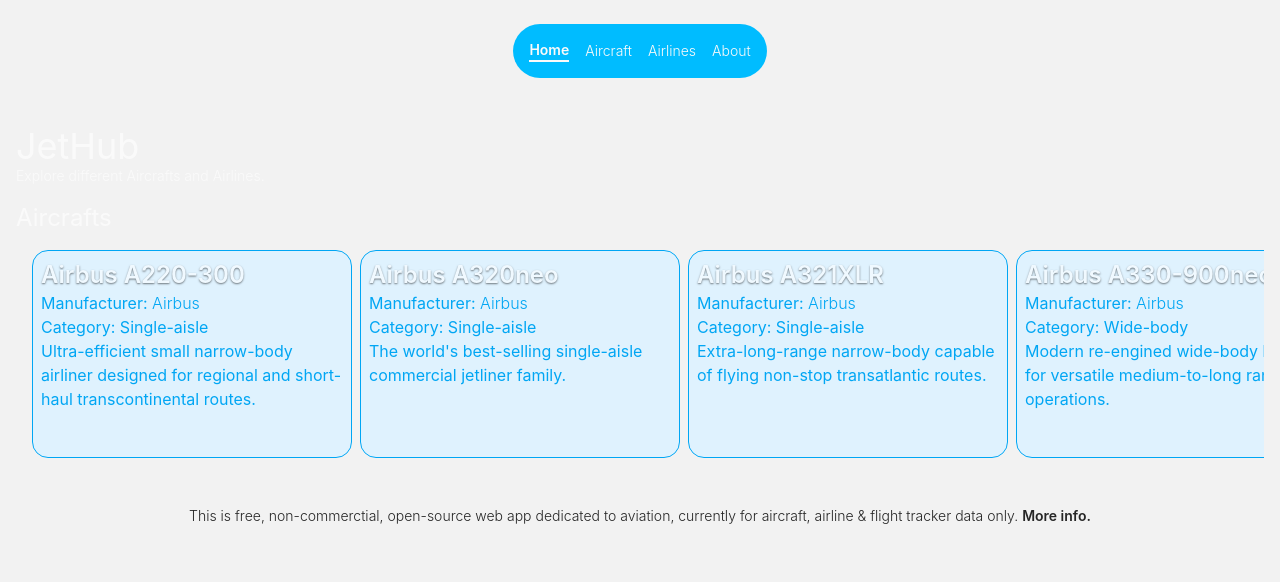
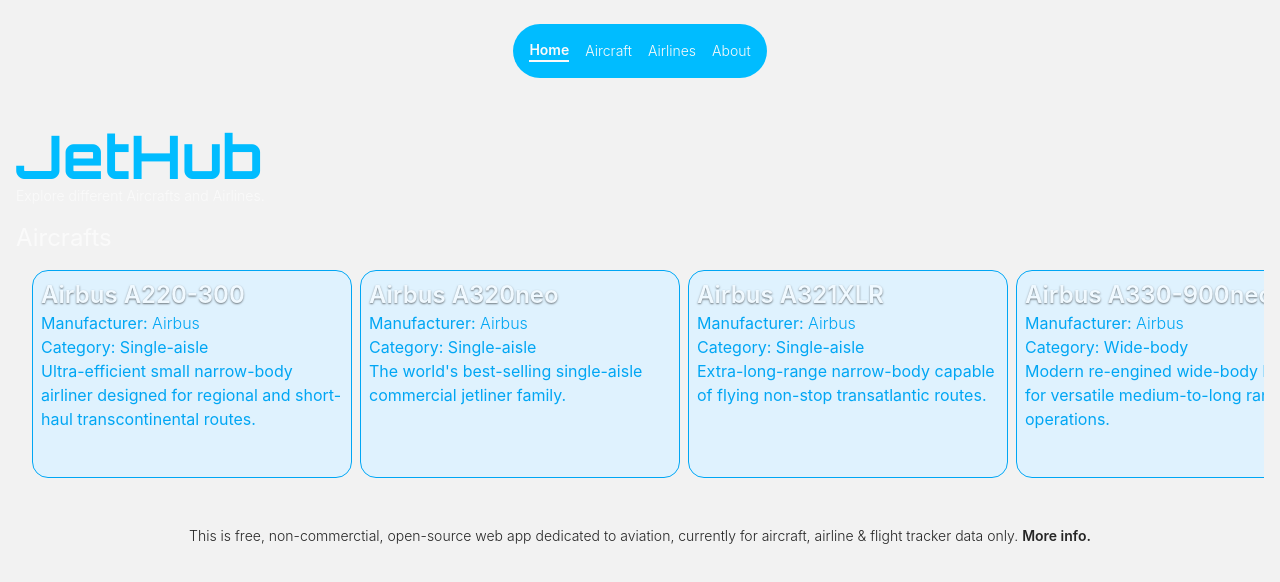
Before and after one commit to sandro-dev26/jethub, a React (Vite) app: page / in a window 1280 px wide. Shown: the top 582 px of the page. Built offline with nearby package versions, Linux system fonts and the light colour scheme.

Commit message:
Change main title font to Orbitron

```diff
--- a/src/index.css
+++ b/src/index.css
@@ -1,4 +1,9 @@
+@import url("https://fonts.googleapis.com/css2?family=Orbitron:wght@400..900&display=swap");
 @import "tailwindcss";
+
+@theme {
+  --font-orbitron: "Orbitron", sans-serif;
+}
 
 body {
   background-color: #f2f2f2;
--- a/src/pages/Home.tsx
+++ b/src/pages/Home.tsx
@@ -23,7 +23,9 @@
   return (
     <main className="m-4 mt-12 text-neutral-50">
       <header>
-        <h1 className="text-4xl">JetHub</h1>
+        <h1 className="text-sky-400 text-4xl md:text-6xl lg:8xl font-orbitron font-bold">
+          JetHub
+        </h1>
         <p className="text-sm font-light">
           Explore different Aircrafts and Airlines.
         </p>
```
